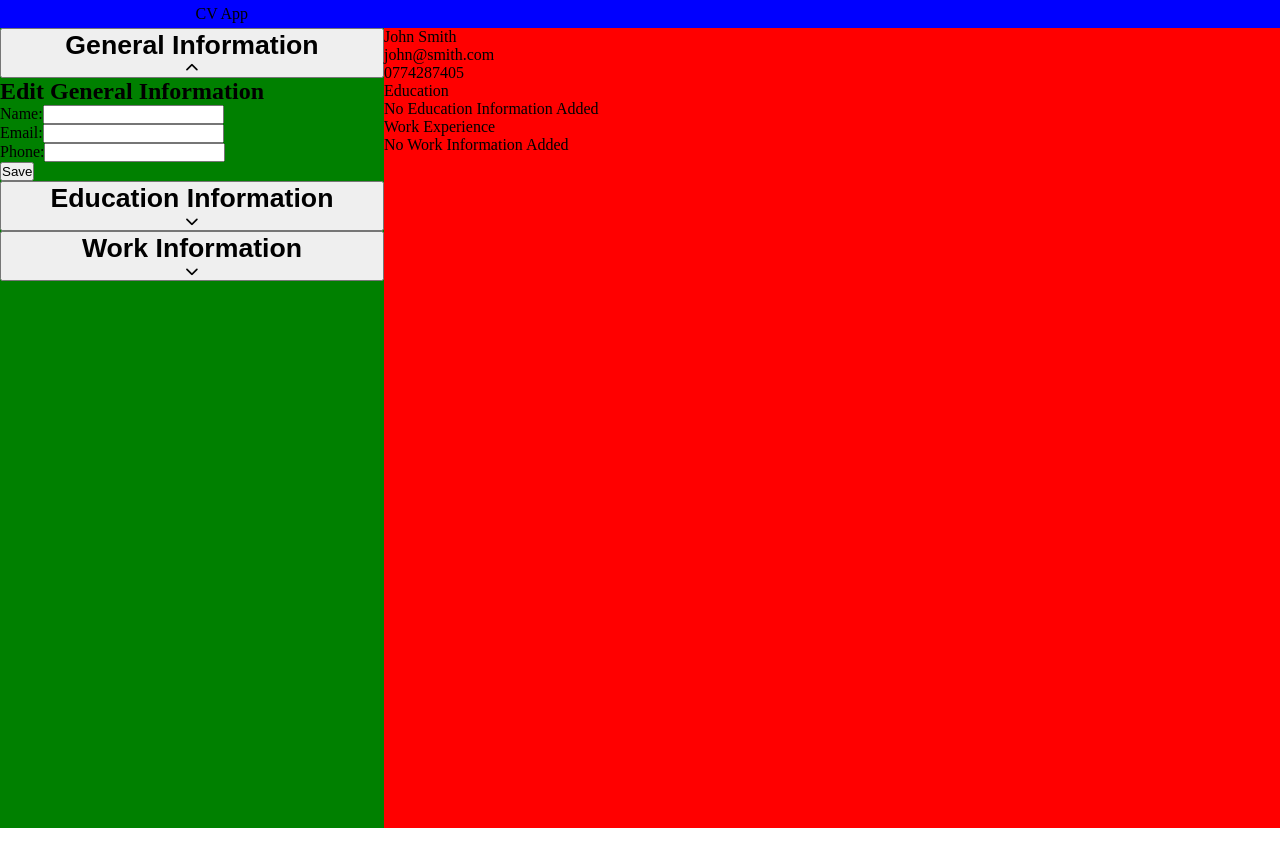
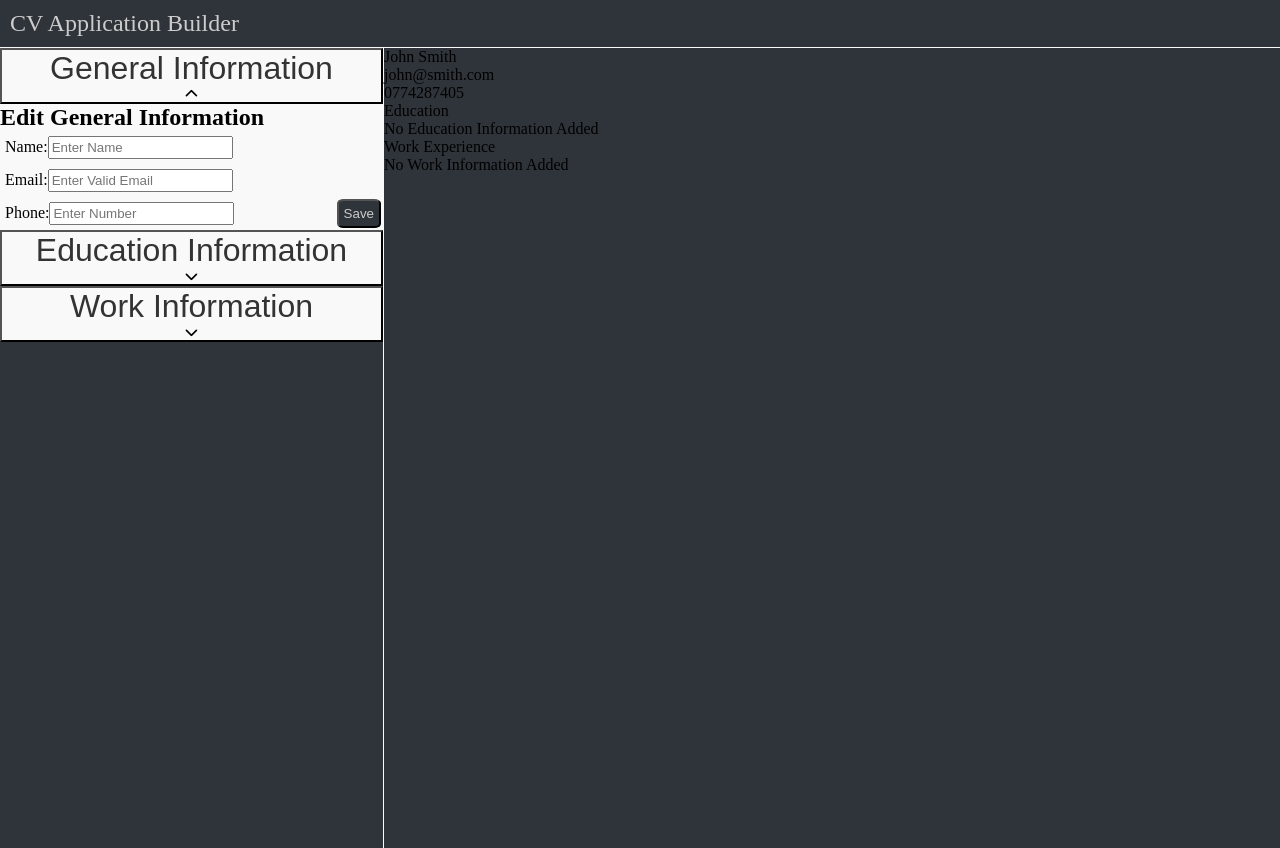
Before and after one commit to R-Clarkey/Odin_CV_App, a React (Vite) app: page / in a window 1280 px wide. Both pictures are taken after a click on the button "General Information". Built offline with nearby package versions, Linux system fonts and the light colour scheme.

Commit message:
RC: Working on general styling

```diff
--- a/src/components/EducationForm.jsx
+++ b/src/components/EducationForm.jsx
@@ -37,8 +37,8 @@ export default function EducationForm({formData, visibilityToggleFunction, visib
     if(!visibilityBoolean){
         return(
             <>
-            <button className="education-toggle-section" onClick={toggleSectionVisibility}>
-                <h1>Education Information</h1>
+            <button className="toggle-section" onClick={toggleSectionVisibility}>
+                <div className="toggle-section-text">Education Information</div>
                 <i className="fa-solid fa-chevron-down"></i>
             </button>
             </>
@@ -46,15 +46,15 @@ export default function EducationForm({formData, visibilityToggleFunction, visib
     }
     return(
         <>
-        <button className="education-toggle-section" onClick={toggleSectionVisibility}>
-            <h1>Education Information</h1>
+        <button className="toggle-section" onClick={toggleSectionVisibility}>
+            <div className="toggle-section-text">Education Information</div>
             <i className="fa-solid fa-chevron-up"></i>
         </button>
+        <form className="form-section" onSubmit={onSubmit}>
         <h2>Edit Education Details</h2>
-        <form onSubmit={onSubmit}>
-        <div id="education-buttons-container">
-            <button type="button" id="education-add-button" onClick={addItem}>Add</button>
-            <button type="submit" id="education-save-button">Save</button>
+        <div className="buttons-container">
+            <button className="form-button" type="button" id="education-add-button" onClick={addItem}>Add</button>
+            <button className="form-button" type="submit" id="education-save-button">Save</button>
         </div>
         {forms.map((item, i) => (
             <div key={i} className="education-item">
@@ -62,7 +62,7 @@ export default function EducationForm({formData, visibilityToggleFunction, visib
                 <input name="qualification" placeholder="Qualification" value={item.qualification} onChange={(e) => onChange(i, e)}/>
                 <input name="start" placeholder="Start Date" value={item.start} onChange={(e) => onChange(i, e)}/>
                 <input name="end" placeholder="End Date" value={item.end} onChange={(e) => onChange(i, e)}/>
-                <button type="button" onClick={() => removeItem(i)}>Remove</button>
+                <button className="form-button" type="button" onClick={() => removeItem(i)}>Remove</button>
             </div>
 
         ))}
--- a/src/components/ExperienceForm.jsx
+++ b/src/components/ExperienceForm.jsx
@@ -38,8 +38,8 @@ export default function ExperienceForm({formData, visibilityToggleFunction, visi
     if(!visibilityBoolean){
         return(
             <>
-            <button className="experience-toggle-section" onClick={toggleSectionVisibility}>
-                <h1>Work Information</h1>
+            <button className="toggle-section" onClick={toggleSectionVisibility}>
+                <div className="toggle-section-text">Work Information</div>
                 <i className="fa-solid fa-chevron-down"></i>
             </button>
             </>
@@ -47,15 +47,15 @@ export default function ExperienceForm({formData, visibilityToggleFunction, visi
     }
     return(
         <>
-        <button className="experience-toggle-section" onClick={toggleSectionVisibility}>
-            <h1>Work Information</h1>
+        <button className="toggle-section" onClick={toggleSectionVisibility}>
+            <div className="toggle-section-text">Work Information</div>
             <i className="fa-solid fa-chevron-up"></i>
         </button>
+        <form className="form-section" onSubmit={onSubmit}>
         <h2>Edit Work Details</h2>
-        <form onSubmit={onSubmit}>
-        <div id="experience-buttons-container">
-            <button type="button" id="experience-add-button" onClick={addItem}>Add</button>
-            <button type="submit" id="experience-save-button">Save</button>
+        <div className="buttons-container">
+            <button className="form-button" type="button" id="experience-add-button" onClick={addItem}>Add</button>
+            <button className="form-button" type="submit" id="experience-save-button">Save</button>
         </div>
         {forms.map((item, i) => (
             <div key={i} className="experience-item">
@@ -63,7 +63,7 @@ export default function ExperienceForm({formData, visibilityToggleFunction, visi
                 <textarea  name="description" placeholder="Description" value={item.description} onChange={(e) => onChange(i, e)}/>
                 <input name="start" placeholder="Start Date" value={item.start} onChange={(e) => onChange(i, e)}/>
                 <input name="end" placeholder="End Date" value={item.end} onChange={(e) => onChange(i, e)}/>
-                <button type="button" onClick={() => removeItem(i)}>Remove</button>
+                <button className="form-button" type="button" onClick={() => removeItem(i)}>Remove</button>
             </div>
 
         ))}
--- a/src/components/GeneralInfoForm.jsx
+++ b/src/components/GeneralInfoForm.jsx
@@ -19,8 +19,8 @@ export default function GeneralInfoForm({formData, visibilityToggleFunction, vis
     if(!visibilityBoolean){
         return(
             <>
-            <button className="education-toggle-section" onClick={toggleSectionVisibility}>
-                <h1>General Information</h1>
+            <button className="toggle-section" onClick={toggleSectionVisibility}>
+                <div className="toggle-section-text">General Information</div>
                 <i className="fa-solid fa-chevron-down"></i>
             </button>
             </>
@@ -28,27 +28,27 @@ export default function GeneralInfoForm({formData, visibilityToggleFunction, vis
     }
     return(
         <>
-        <button className="education-toggle-section" onClick={toggleSectionVisibility}>
-            <h1>General Information</h1>
+        <button className="toggle-section" onClick={toggleSectionVisibility}>
+            <div className="toggle-section-text">General Information</div>
             <i className="fa-solid fa-chevron-up"></i>
         </button>
         <form className="form-section" onSubmit={onSubmit}>
             <h2>Edit General Information</h2>
             <div className="form-input-section">
                 <label>Name:</label>
-                <input name="name" value={form.name} onChange={onChange}/>
+                <input name="name" value={form.name} onChange={onChange} placeholder="Enter Name"/>
             </div>
 
             <div className="form-input-section">
                 <label>Email:</label>
-                <input name="email" value={form.email} onChange={onChange}/>
+                <input name="email" value={form.email} onChange={onChange} placeholder="Enter Valid Email"/>
             </div>
 
             <div className="form-input-section">
                 <label>Phone:</label>
-                <input name="phone" value={form.phone} onChange={onChange}/>
+                <input name="phone" value={form.phone} onChange={onChange} placeholder="Enter Number"/>
             </div>
-            <button type="submit">Save</button>
+            <button id="general-save-button" className="form-button" type="submit">Save</button>
         </form>
         </>
     )
--- a/src/components/Nav.jsx
+++ b/src/components/Nav.jsx
@@ -5,7 +5,7 @@ export default function Nav(){
         <>
         <div id="nav-navbar">
             <div id="nav-title">
-                CV App
+                CV Application Builder
             </div>
             {/* <div id="nav-options-container">
                 <button className="nav-option">Button 1</button>
--- a/src/styles/style.css
+++ b/src/styles/style.css
@@ -1,6 +1,15 @@
 /* =================================
     APP
 ==================================*/
+
+:root{
+    --primary-background-colour: #f9f9f9;
+    --secondary-background-colour: #2f343a;
+
+    --primary-text-colour: #333333;
+    --secondary-text-colour: #cccccc;
+
+}
 
 * {
   box-sizing:border-box;
@@ -18,14 +27,49 @@
     display: flex;
     flex-direction: column;
     width: 30%;
-    background-color: green;
+    background-color: var(--secondary-background-colour);
+    border-right: 1px solid var(--primary-background-colour);
 }
 
 #app-display-container{
     width: 70%;
-    background-color: red;
+    background-color: var(--secondary-background-colour);
 }
 
+.toggle-section{
+    background-color: var(--primary-background-colour);
+}
+
+.toggle-section-text{
+    color: var(--primary-text-colour);
+    font-size: 2rem;
+}
+
+.form-section{
+    position: relative;
+    background-color: var(--primary-background-colour);
+}
+
+.form-input-section{
+    padding: 5px;
+}
+
+.form-input-section input{
+    padding: 2px;
+}
+
+.buttons-container{
+    display: flex;
+    justify-content: right;
+}
+
+.form-button{
+    padding: 5px;
+    margin: 2px;
+    border-radius: 15%;
+    background-color: var(--secondary-background-colour);
+    color: var(--secondary-text-colour);
+}
 /* =================================
     NAV
 ==================================*/
@@ -33,10 +77,13 @@
 #nav-navbar{
     display: flex;
     flex: row;
-    background-color: blue;
-    justify-content: center;
+    background-color: var(--secondary-background-colour);
+    color: var(--secondary-text-colour);
+    border-bottom: 1px solid var(--primary-background-colour);
+    font-size: 1.5rem;
+    justify-content: left;
     align-items: center;
-    padding: 5px;
+    padding: 10px;
 }
 
 #nav-title{
@@ -64,3 +111,10 @@
 /* =================================
     GENERAL
 ==================================*/
+
+#general-save-button{
+    display: block;
+    position: absolute;
+    right: 0;
+    bottom: 0;
+}
```
